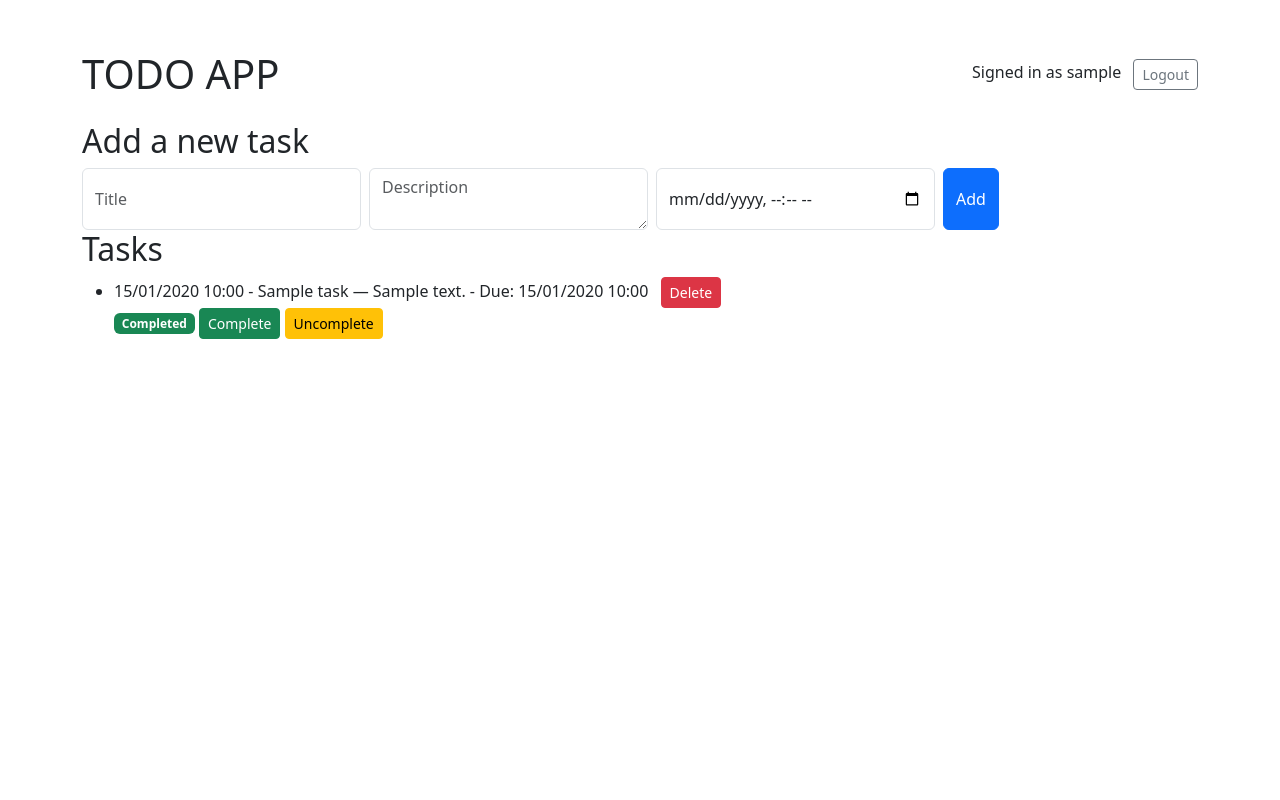
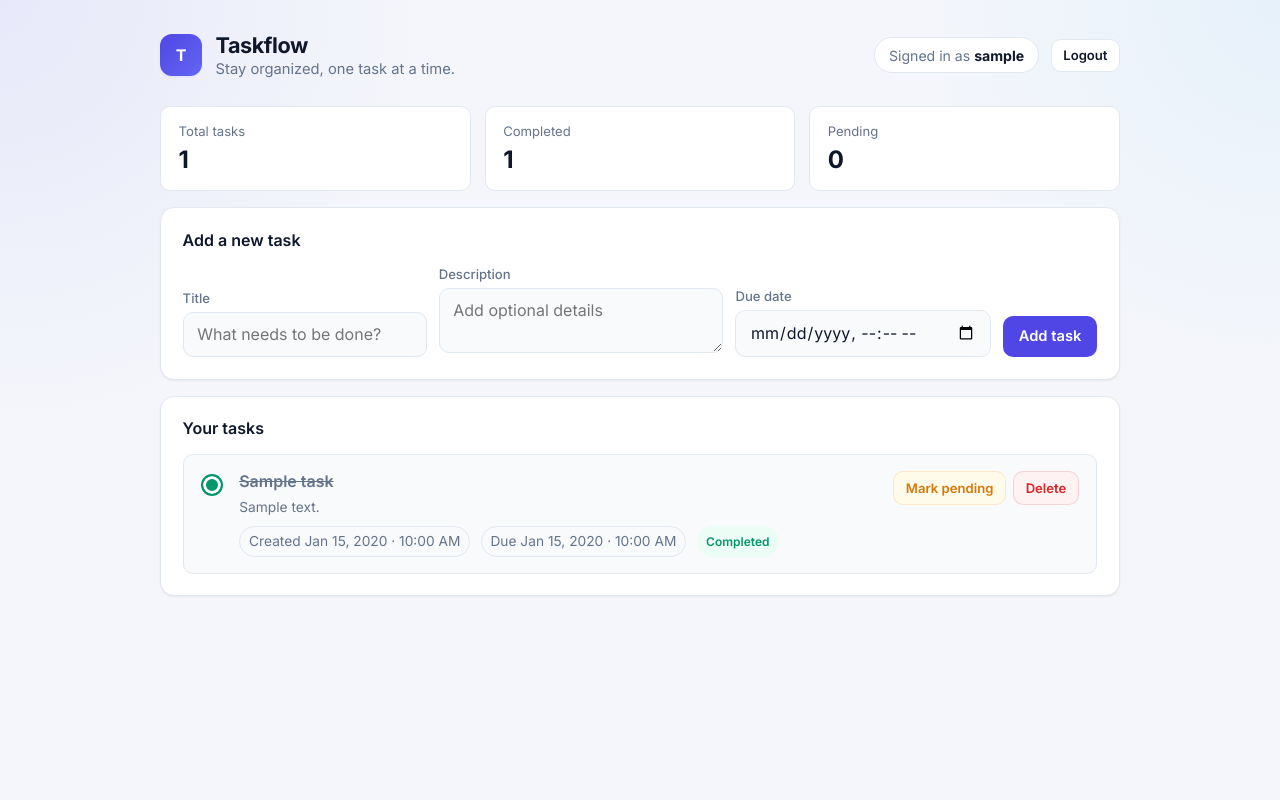
Before and after one commit to Aitzaz-Hakro/TodoApp-Django, a Django app: page / in a window 1280 px wide. Run offline with Django 5.2, Linux system fonts and the light colour scheme; a user stored in the database is signed in; tables that the repository leaves empty hold one stand-in row (values such as "Sample post").

Commit message:
ui updated

```diff
--- /dev/null
+++ b/myproject/TodoApp/static/css/app.css
@@ -0,0 +1,451 @@
+:root {
+    --bg: #f4f6fb;
+    --surface: #ffffff;
+    --surface-muted: #f8fafc;
+    --border: #e2e8f0;
+    --text: #0f172a;
+    --text-muted: #64748b;
+    --primary: #4f46e5;
+    --primary-hover: #4338ca;
+    --primary-soft: #eef2ff;
+    --success: #059669;
+    --success-soft: #ecfdf5;
+    --warning: #d97706;
+    --warning-soft: #fffbeb;
+    --danger: #dc2626;
+    --danger-soft: #fef2f2;
+    --shadow-sm: 0 1px 2px rgba(15, 23, 42, 0.06);
+    --shadow-md: 0 10px 30px rgba(15, 23, 42, 0.08);
+    --radius: 14px;
+    --radius-sm: 10px;
+    --transition: 180ms ease;
+}
+
+* {
+    box-sizing: border-box;
+}
+
+body {
+    margin: 0;
+    min-height: 100vh;
+    font-family: "Inter", system-ui, -apple-system, sans-serif;
+    color: var(--text);
+    background:
+        radial-gradient(circle at top left, rgba(79, 70, 229, 0.08), transparent 28%),
+        radial-gradient(circle at top right, rgba(14, 165, 233, 0.06), transparent 24%),
+        var(--bg);
+    -webkit-font-smoothing: antialiased;
+}
+
+a {
+    color: inherit;
+    text-decoration: none;
+}
+
+.app-shell {
+    width: min(960px, calc(100% - 2rem));
+    margin: 0 auto;
+    padding: 2rem 0 3rem;
+}
+
+.app-header {
+    display: flex;
+    align-items: center;
+    justify-content: space-between;
+    gap: 1rem;
+    margin-bottom: 1.75rem;
+}
+
+.brand {
+    display: flex;
+    align-items: center;
+    gap: 0.85rem;
+}
+
+.brand-mark {
+    width: 42px;
+    height: 42px;
+    border-radius: 12px;
+    background: linear-gradient(135deg, var(--primary), #6366f1);
+    color: white;
+    display: grid;
+    place-items: center;
+    font-weight: 700;
+    box-shadow: var(--shadow-sm);
+}
+
+.brand-copy h1,
+.auth-brand h1 {
+    margin: 0;
+    font-size: 1.35rem;
+    font-weight: 700;
+    letter-spacing: -0.02em;
+}
+
+.brand-copy p,
+.auth-brand p {
+    margin: 0.15rem 0 0;
+    color: var(--text-muted);
+    font-size: 0.92rem;
+}
+
+.header-actions {
+    display: flex;
+    align-items: center;
+    gap: 0.75rem;
+}
+
+.user-pill {
+    padding: 0.55rem 0.85rem;
+    border-radius: 999px;
+    background: var(--surface);
+    border: 1px solid var(--border);
+    color: var(--text-muted);
+    font-size: 0.88rem;
+}
+
+.user-pill strong {
+    color: var(--text);
+}
+
+.card {
+    background: var(--surface);
+    border: 1px solid var(--border);
+    border-radius: var(--radius);
+    box-shadow: var(--shadow-sm);
+}
+
+.card-body {
+    padding: 1.35rem;
+}
+
+.section-title {
+    margin: 0 0 1rem;
+    font-size: 1rem;
+    font-weight: 600;
+}
+
+.stats-grid {
+    display: grid;
+    grid-template-columns: repeat(3, minmax(0, 1fr));
+    gap: 0.85rem;
+    margin-bottom: 1rem;
+}
+
+.stat-card {
+    padding: 1rem 1.1rem;
+    border-radius: var(--radius-sm);
+    background: var(--surface);
+    border: 1px solid var(--border);
+}
+
+.stat-label {
+    display: block;
+    color: var(--text-muted);
+    font-size: 0.82rem;
+    margin-bottom: 0.35rem;
+}
+
+.stat-value {
+    font-size: 1.5rem;
+    font-weight: 700;
+    letter-spacing: -0.03em;
+}
+
+.task-form-grid {
+    display: grid;
+    grid-template-columns: 1.2fr 1.4fr 0.9fr auto;
+    gap: 0.75rem;
+    align-items: end;
+}
+
+.field label {
+    display: block;
+    margin-bottom: 0.4rem;
+    font-size: 0.82rem;
+    font-weight: 500;
+    color: var(--text-muted);
+}
+
+.input,
+.textarea {
+    width: 100%;
+    border: 1px solid var(--border);
+    border-radius: var(--radius-sm);
+    background: var(--surface-muted);
+    color: var(--text);
+    padding: 0.72rem 0.85rem;
+    font: inherit;
+    transition: border-color var(--transition), box-shadow var(--transition), background var(--transition);
+}
+
+.input:focus,
+.textarea:focus {
+    outline: none;
+    border-color: rgba(79, 70, 229, 0.45);
+    background: var(--surface);
+    box-shadow: 0 0 0 4px rgba(79, 70, 229, 0.12);
+}
+
+.textarea {
+    min-height: 46px;
+    resize: vertical;
+}
+
+.btn {
+    display: inline-flex;
+    align-items: center;
+    justify-content: center;
+    gap: 0.4rem;
+    border: none;
+    border-radius: var(--radius-sm);
+    padding: 0.72rem 1rem;
+    font: inherit;
+    font-size: 0.92rem;
+    font-weight: 600;
+    cursor: pointer;
+    transition: transform var(--transition), background var(--transition), color var(--transition), border-color var(--transition);
+}
+
+.btn:hover {
+    transform: translateY(-1px);
+}
+
+.btn-primary {
+    background: var(--primary);
+    color: white;
+}
+
+.btn-primary:hover {
+    background: var(--primary-hover);
+}
+
+.btn-secondary {
+    background: var(--surface);
+    color: var(--text);
+    border: 1px solid var(--border);
+}
+
+.btn-secondary:hover {
+    background: var(--surface-muted);
+}
+
+.btn-success {
+    background: var(--success-soft);
+    color: var(--success);
+    border: 1px solid rgba(5, 150, 105, 0.15);
+}
+
+.btn-warning {
+    background: var(--warning-soft);
+    color: var(--warning);
+    border: 1px solid rgba(217, 119, 6, 0.15);
+}
+
+.btn-danger {
+    background: var(--danger-soft);
+    color: var(--danger);
+    border: 1px solid rgba(220, 38, 38, 0.15);
+}
+
+.btn-sm {
+    padding: 0.48rem 0.72rem;
+    font-size: 0.82rem;
+}
+
+.task-list {
+    display: grid;
+    gap: 0.85rem;
+    margin-top: 1rem;
+}
+
+.task-item {
+    display: grid;
+    grid-template-columns: auto 1fr auto;
+    gap: 1rem;
+    align-items: start;
+    padding: 1rem 1.1rem;
+    border: 1px solid var(--border);
+    border-radius: var(--radius-sm);
+    background: var(--surface);
+    transition: box-shadow var(--transition), border-color var(--transition);
+}
+
+.task-item:hover {
+    box-shadow: var(--shadow-sm);
+    border-color: #cbd5e1;
+}
+
+.task-item.is-complete {
+    background: var(--surface-muted);
+}
+
+.task-check {
+    width: 22px;
+    height: 22px;
+    border-radius: 999px;
+    border: 2px solid #cbd5e1;
+    margin-top: 0.15rem;
+    flex-shrink: 0;
+}
+
+.task-item.is-complete .task-check {
+    background: var(--success);
+    border-color: var(--success);
+    box-shadow: inset 0 0 0 3px white;
+}
+
+.task-title {
+    margin: 0 0 0.35rem;
+    font-size: 1rem;
+    font-weight: 600;
+}
+
+.task-item.is-complete .task-title {
+    color: var(--text-muted);
+    text-decoration: line-through;
+}
+
+.task-meta,
+.task-description {
+    margin: 0;
+    color: var(--text-muted);
+    font-size: 0.86rem;
+    line-height: 1.5;
+}
+
+.task-meta {
+    display: flex;
+    flex-wrap: wrap;
+    gap: 0.65rem;
+    margin-top: 0.55rem;
+}
+
+.meta-chip {
+    display: inline-flex;
+    align-items: center;
+    gap: 0.3rem;
+    padding: 0.25rem 0.55rem;
+    border-radius: 999px;
+    background: var(--surface-muted);
+    border: 1px solid var(--border);
+}
+
+.badge {
+    display: inline-flex;
+    align-items: center;
+    padding: 0.28rem 0.6rem;
+    border-radius: 999px;
+    font-size: 0.75rem;
+    font-weight: 600;
+}
+
+.badge-success {
+    background: var(--success-soft);
+    color: var(--success);
+}
+
+.badge-warning {
+    background: var(--warning-soft);
+    color: var(--warning);
+}
+
+.task-actions {
+    display: flex;
+    flex-wrap: wrap;
+    gap: 0.45rem;
+    justify-content: flex-end;
+}
+
+.empty-state {
+    text-align: center;
+    padding: 2.5rem 1rem;
+    color: var(--text-muted);
+}
+
+.empty-icon {
+    width: 56px;
+    height: 56px;
+    margin: 0 auto 1rem;
+    border-radius: 16px;
+    background: var(--primary-soft);
+    color: var(--primary);
+    display: grid;
+    place-items: center;
+    font-size: 1.4rem;
+    font-weight: 700;
+}
+
+.auth-page {
+    min-height: 100vh;
+    display: grid;
+    place-items: center;
+    padding: 1.5rem;
+}
+
+.auth-card {
+    width: min(420px, 100%);
+    padding: 2rem;
+}
+
+.auth-brand {
+    text-align: center;
+    margin-bottom: 1.5rem;
+}
+
+.auth-form {
+    display: grid;
+    gap: 1rem;
+}
+
+.auth-footer {
+    margin-top: 1.25rem;
+    text-align: center;
+    color: var(--text-muted);
+    font-size: 0.92rem;
+}
+
+.auth-footer a {
+    color: var(--primary);
+    font-weight: 600;
+}
+
+.alert {
+    padding: 0.8rem 0.95rem;
+    border-radius: var(--radius-sm);
+    font-size: 0.9rem;
+}
+
+.alert-danger {
+    background: var(--danger-soft);
+    color: var(--danger);
+    border: 1px solid rgba(220, 38, 38, 0.15);
+}
+
+@media (max-width: 820px) {
+    .task-form-grid {
+        grid-template-columns: 1fr;
+    }
+
+    .stats-grid {
+        grid-template-columns: 1fr;
+    }
+
+    .task-item {
+        grid-template-columns: 1fr;
+    }
+
+    .task-actions {
+        justify-content: flex-start;
+    }
+
+    .app-header {
+        flex-direction: column;
+        align-items: flex-start;
+    }
+
+    .header-actions {
+        width: 100%;
+        justify-content: space-between;
+    }
+}
--- /dev/null
+++ b/myproject/TodoApp/templates/base.html
@@ -0,0 +1,17 @@
+{% load static %}
+<!DOCTYPE html>
+<html lang="en">
+<head>
+    <meta charset="UTF-8">
+    <meta name="viewport" content="width=device-width, initial-scale=1.0">
+    <title>{% block title %}Taskflow{% endblock %}</title>
+    <link rel="preconnect" href="https://fonts.googleapis.com">
+    <link rel="preconnect" href="https://fonts.gstatic.com" crossorigin>
+    <link href="https://fonts.googleapis.com/css2?family=Inter:wght@400;500;600;700&display=swap" rel="stylesheet">
+    <link rel="stylesheet" href="{% static 'css/app.css' %}">
+    {% block extra_head %}{% endblock %}
+</head>
+<body>
+    {% block body %}{% endblock %}
+</body>
+</html>
--- a/myproject/TodoApp/templates/index.html
+++ b/myproject/TodoApp/templates/index.html
@@ -1,62 +1,111 @@
-<!DOCTYPE html>
-<html lang="en">
-<head>
-    <meta charset="UTF-8">
-    <meta name="viewport" content="width=device-width, initial-scale=1.0">
-    <title>TODO APP</title>
-    <link rel="stylesheet" href="https://cdn.jsdelivr.net/npm/bootstrap@5.3.0/dist/css/bootstrap.min.css">
-    <script src="https://cdn.jsdelivr.net/npm/bootstrap@5.3.0/dist/js/bootstrap.bundle.min.js"></script>
-    <style>
-        .container {
-            margin-top: 50px;
-        }
-    </style>
-</head>
-<body>
-    <div class="container">
-    <div class="d-flex justify-content-between align-items-center mb-4">
-        <h1 class="mb-0">TODO APP</h1>
-        <div>
-            <span class="me-2">Signed in as {{ user.username }}</span>
-            <a href="{% url 'logout' %}" class="btn btn-outline-secondary btn-sm">Logout</a>
+{% extends "base.html" %}
+
+{% block title %}Tasks · Taskflow{% endblock %}
+
+{% block body %}
+<div class="app-shell">
+    <header class="app-header">
+        <div class="brand">
+            <div class="brand-mark">T</div>
+            <div class="brand-copy">
+                <h1>Taskflow</h1>
+                <p>Stay organized, one task at a time.</p>
             </div>
         </div>
-    <h2>Add a new task</h2>
+        <div class="header-actions">
+            <div class="user-pill">Signed in as <strong>{{ user.username }}</strong></div>
+            <a href="{% url 'logout' %}" class="btn btn-secondary btn-sm">Logout</a>
+        </div>
+    </header>
+
+    <section class="stats-grid">
+        <div class="stat-card">
+            <span class="stat-label">Total tasks</span>
+            <span class="stat-value">{{ tasks|length }}</span>
+        </div>
+        <div class="stat-card">
+            <span class="stat-label">Completed</span>
+            <span class="stat-value">{{ completed_count }}</span>
+        </div>
+        <div class="stat-card">
+            <span class="stat-label">Pending</span>
+            <span class="stat-value">{{ pending_count }}</span>
+        </div>
+    </section>
+
+    <section class="card" style="margin-bottom: 1rem;">
+        <div class="card-body">
+            <h2 class="section-title">Add a new task</h2>
             <form action="{% url 'index' %}" method="post">
                 {% csrf_token %}
-        <div class="d-flex flex-row gap-2">
-            <input type="text" class="form-control w-25" name="title" placeholder="Title" required>
-            <textarea class="form-control w-25" name="description" placeholder="Description"></textarea>
-            <input type="datetime-local" class="form-control w-25" name="due_date" placeholder="Due Date">
-            <button type="submit" class="btn btn-primary">Add</button>
-
+                <div class="task-form-grid">
+                    <div class="field">
+                        <label for="title">Title</label>
+                        <input id="title" type="text" class="input" name="title" placeholder="What needs to be done?" required>
+                    </div>
+                    <div class="field">
+                        <label for="description">Description</label>
+                        <textarea id="description" class="textarea" name="description" placeholder="Add optional details"></textarea>
+                    </div>
+                    <div class="field">
+                        <label for="due_date">Due date</label>
+                        <input id="due_date" type="datetime-local" class="input" name="due_date">
+                    </div>
+                    <button type="submit" class="btn btn-primary">Add task</button>
                 </div>
             </form>
-    <h2>Tasks</h2>
-    <ul>
+        </div>
+    </section>
+
+    <section class="card">
+        <div class="card-body">
+            <h2 class="section-title">Your tasks</h2>
+
+            {% if tasks %}
+            <div class="task-list">
                 {% for task in tasks %}
-        <li>
-            {{ task.created_at|date:"d/m/Y H:i" }} - {{ task.title }}
-            {% if task.description %} — {{ task.description }}{% endif %}
-            - Due:
+                <article class="task-item{% if task.completed %} is-complete{% endif %}">
+                    <div class="task-check" aria-hidden="true"></div>
+
+                    <div>
+                        <h3 class="task-title">{{ task.title }}</h3>
+                        {% if task.description %}
+                        <p class="task-description">{{ task.description }}</p>
+                        {% endif %}
+                        <div class="task-meta">
+                            <span class="meta-chip">Created {{ task.created_at|date:"M j, Y · g:i A" }}</span>
                             {% if task.due_date %}
-                {{ task.due_date|date:"d/m/Y H:i" }}
+                            <span class="meta-chip">Due {{ task.due_date|date:"M j, Y · g:i A" }}</span>
                             {% else %}
-                <span class="text-danger">Not set</span>
+                            <span class="meta-chip">No due date</span>
                             {% endif %}
-            <a href="{% url 'delete_task' task.id %}" class="btn btn-danger btn-sm ms-2">Delete</a>
-        </li>
                             {% if task.completed %}
-        <span class="badge bg-success">Completed</span>
+                            <span class="badge badge-success">Completed</span>
                             {% else %}
-        <span class="badge bg-warning">Not Completed</span>
+                            <span class="badge badge-warning">Pending</span>
                             {% endif %}
+                        </div>
+                    </div>
+
+                    <div class="task-actions">
+                        {% if task.completed %}
+                        <a href="{% url 'uncomplete_task' task.id %}" class="btn btn-warning btn-sm">Mark pending</a>
+                        {% else %}
                         <a href="{% url 'complete_task' task.id %}" class="btn btn-success btn-sm">Complete</a>
-        <a href="{% url 'uncomplete_task' task.id %}" class="btn btn-warning btn-sm">Uncomplete</a>
-        {% empty %}
-        <li>No tasks yet.</li>
+                        {% endif %}
+                        <a href="{% url 'delete_task' task.id %}" class="btn btn-danger btn-sm">Delete</a>
+                    </div>
+                </article>
                 {% endfor %}
-    </ul>
             </div>
-</body>
-</html>
+            {% else %}
+            <div class="empty-state">
+                <div class="empty-icon">+</div>
+                <h3 class="section-title">No tasks yet</h3>
+                <p>Add your first task above to get started.</p>
+            </div>
+            {% endif %}
+        </div>
+    </section>
+</div>
+{% endblock %}
--- a/myproject/TodoApp/views.py
+++ b/myproject/TodoApp/views.py
@@ -22,8 +22,14 @@ def index(request):
             )
         return redirect('index')
 
-    tasks = Task.objects.filter(user=request.user)
-    return render(request, 'index.html', {'tasks': tasks})
+    tasks = Task.objects.filter(user=request.user).order_by('completed', '-created_at')
+    completed_count = tasks.filter(completed=True).count()
+    pending_count = tasks.filter(completed=False).count()
+    return render(request, 'index.html', {
+        'tasks': tasks,
+        'completed_count': completed_count,
+        'pending_count': pending_count,
+    })
 
 
 def login_view(request):
```
Also changed, not shown: myproject/TodoApp/templates/login.html (+37 -24 lines), myproject/TodoApp/templates/signup.html (+37 -31 lines). Lines whose indentation alone changed are shown as unchanged.
